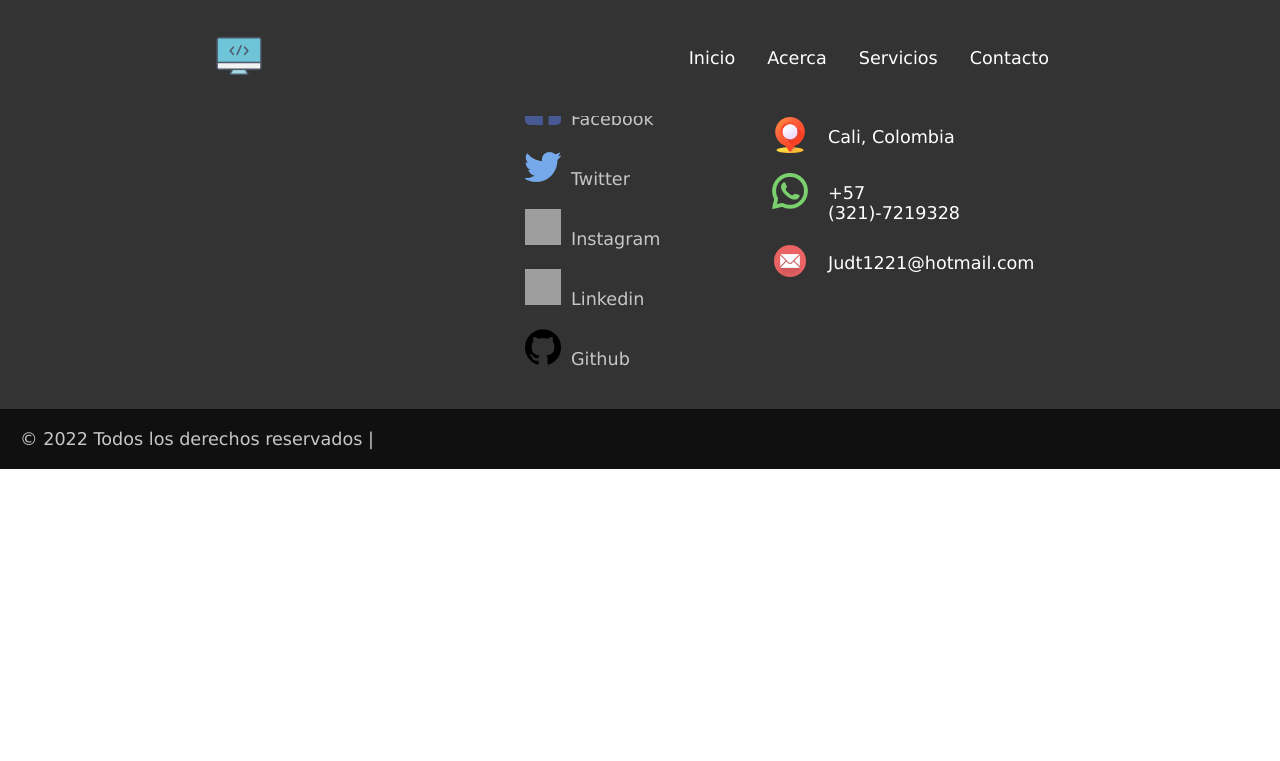
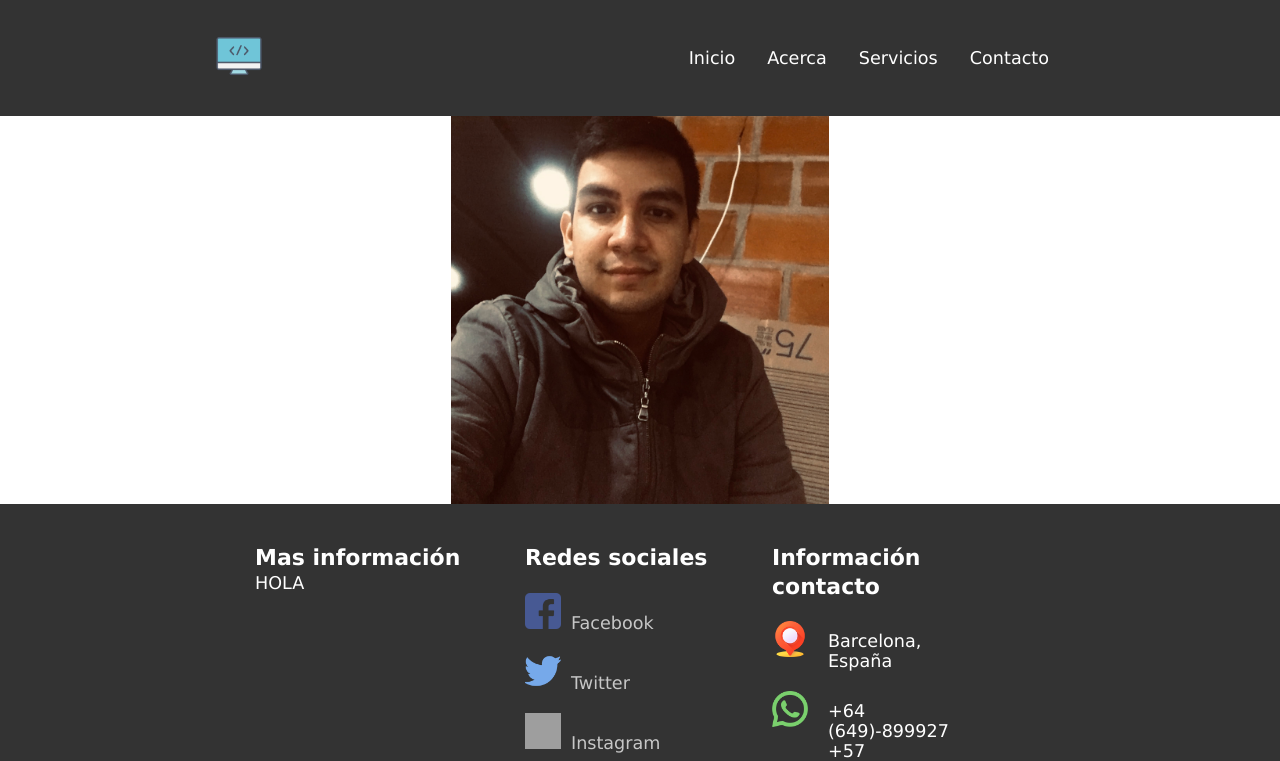
Before and after one commit to juliand1221/portafolio_julian, a React (Create React App) app: page / in a window 1280 px wide. Shown: the top 761 px of the page. Built offline with nearby package versions, Linux system fonts and the light colour scheme; grey boxes are pictures that could not be loaded.

Commit message:
Arreglo de css en footer

```diff
--- a/src/App.js
+++ b/src/App.js
@@ -1,10 +1,12 @@
-import "./styles/header.css"
 import './styles/App.css';
+import jdt from "./media/IMG_2096.jpg"
 
 function App() {
   return (
     <div className="App">
-
+      <div>
+        <img className="img-principal" src={jdt} />
+      </div>
     </div>
   );
 }
--- a/src/components/footer.jsx
+++ b/src/components/footer.jsx
@@ -46,13 +46,14 @@ const Footer =() =>{
                         <div class="row2">
                             <img src={ubicacion}  />
                             <label>
-                                Cali,
-                                Colombia
+                                Barcelona,
+                                España
                             </label>
                         </div>
                         <div class="row2">
                             <img src={whatsapp} />
                             <label>
+                                +64 (649)-899927
                                 +57 (321)-7219328
                             </label>
                         </div>
--- a/src/components/header.jsx
+++ b/src/components/header.jsx
@@ -1,3 +1,4 @@
+import "../styles/header.css"
 import logo from "../media/icon.png"
 
 
--- a/src/styles/App.css
+++ b/src/styles/App.css
@@ -0,0 +1,5 @@
+.img-principal {
+    display: block;
+    margin: auto;
+    width: 10cm;
+}
```
Also changed, not shown: src/styles/footer.scss (added).
